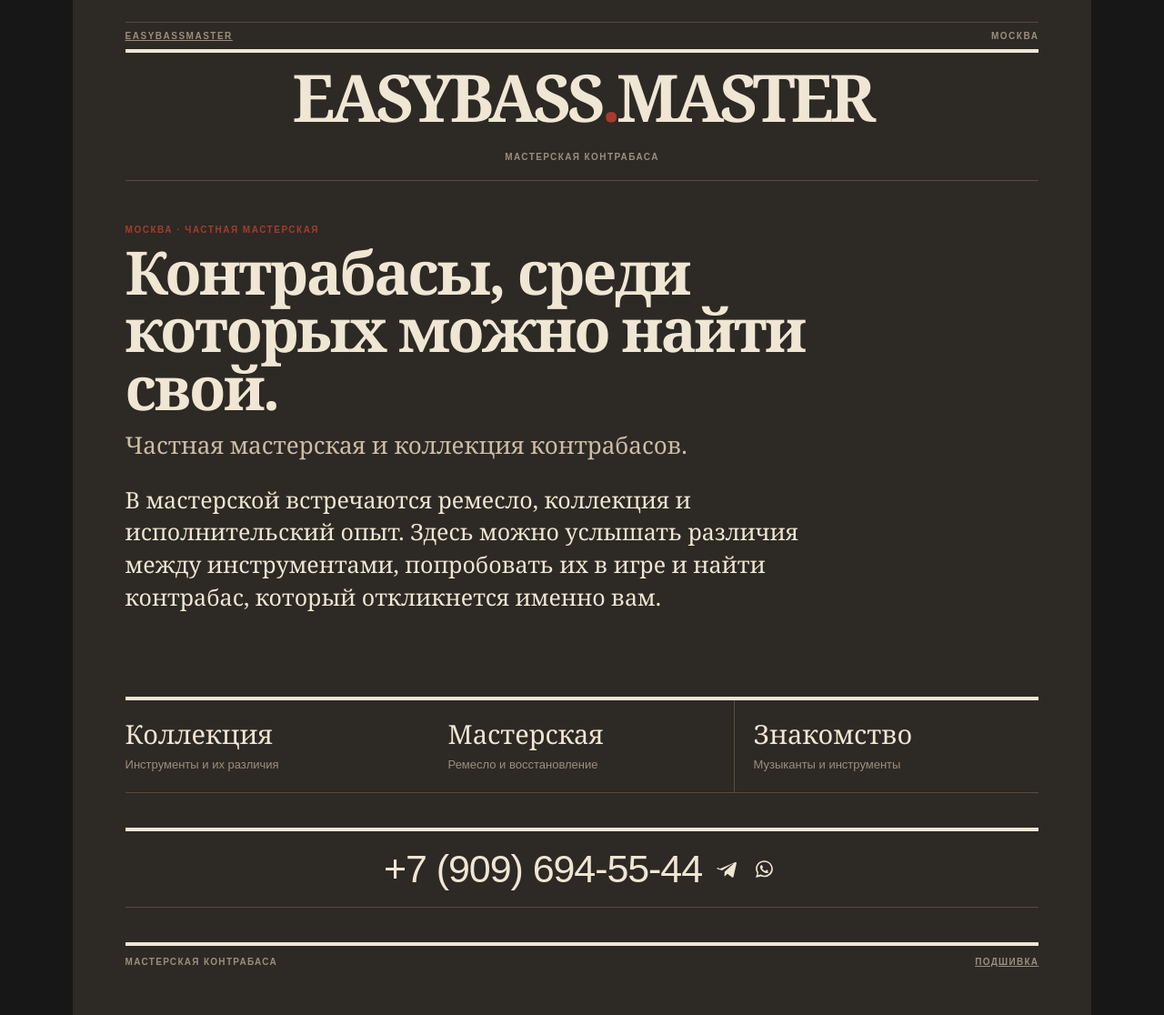
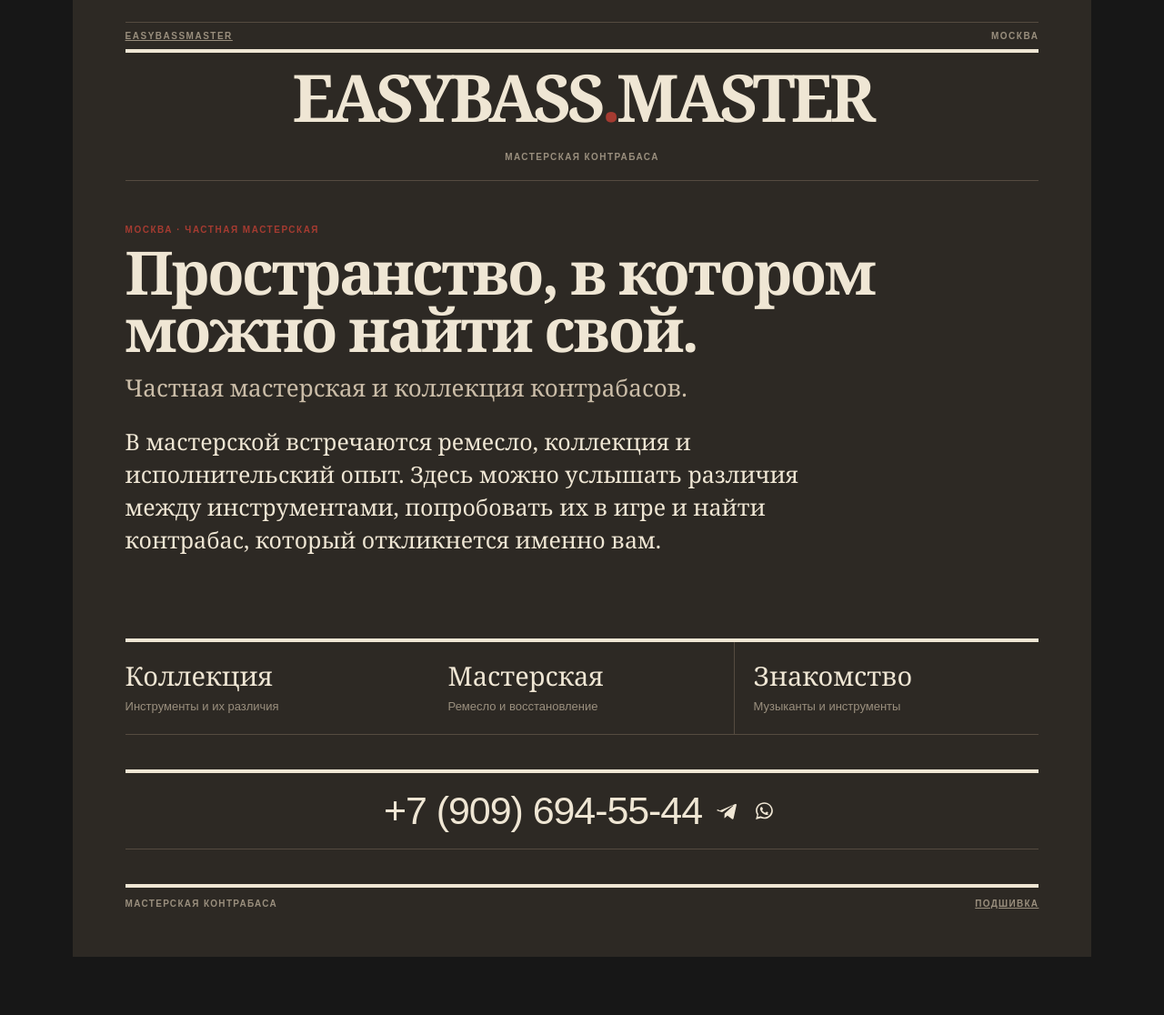
Before and after one commit to OntosLive/EasyBass.Master, a Jekyll site: the page index.html, which Jekyll copies as it is, in a window 1280 px wide. Shown: the whole page at 91% size. Built offline with Jekyll 4.4.1, drawn with Linux system fonts in a browser that asks for light colours; after the commit the page ends 1052 px from its top, so only the background shows below that.

Commit message:
Set approved workshop homepage headline

```diff
--- a/index.html
+++ b/index.html
@@ -1,4 +1,4 @@
-<!doctype html><html lang="ru"><head><meta charset="utf-8"><meta name="viewport" content="width=device-width,initial-scale=1"><title>Мастерская контрабаса · EasyBassMaster</title><meta name="description" content="Мастерская контрабаса в Москве. Частная коллекция инструментов, знакомство, настройка и реставрация."><link rel="stylesheet" href="styles.css"></head><body class="new-master"><div class="rule"></div><div class="meta"><a href="index.html">EASYBASSMASTER</a><span>МОСКВА</span></div><header class="mast"><div class="mastline"><h1>EASYBASS<span>.</span>MASTER</h1><small>Мастерская контрабаса</small></div></header><main><section class="issue master-lead"><p class="issue-kicker">МОСКВА · ЧАСТНАЯ МАСТЕРСКАЯ</p><h2>Контрабасы, среди которых можно найти свой.</h2><p class="deck">Частная мастерская и коллекция контрабасов.</p><p>В мастерской встречаются ремесло, коллекция и исполнительский опыт. Здесь можно услышать различия между инструментами, попробовать их в игре и найти контрабас, который откликнется именно вам.</p></section><nav class="master-links master-directions" aria-label="Направления мастерской"><a href="collection/">Коллекция<small>Инструменты и их различия</small></a><a href="workshop/">Мастерская<small>Ремесло и восстановление</small></a><a href="meeting/">Знакомство<small>Музыканты и инструменты</small></a></nav><section class="contact-block" aria-label="Контакт">
+<!doctype html><html lang="ru"><head><meta charset="utf-8"><meta name="viewport" content="width=device-width,initial-scale=1"><title>Мастерская контрабаса · EasyBassMaster</title><meta name="description" content="Мастерская контрабаса в Москве. Частная коллекция инструментов, знакомство, настройка и реставрация."><link rel="stylesheet" href="styles.css"></head><body class="new-master"><div class="rule"></div><div class="meta"><a href="index.html">EASYBASSMASTER</a><span>МОСКВА</span></div><header class="mast"><div class="mastline"><h1>EASYBASS<span>.</span>MASTER</h1><small>Мастерская контрабаса</small></div></header><main><section class="issue master-lead"><p class="issue-kicker">МОСКВА · ЧАСТНАЯ МАСТЕРСКАЯ</p><h2>Пространство, в котором можно найти свой.</h2><p class="deck">Частная мастерская и коллекция контрабасов.</p><p>В мастерской встречаются ремесло, коллекция и исполнительский опыт. Здесь можно услышать различия между инструментами, попробовать их в игре и найти контрабас, который откликнется именно вам.</p></section><nav class="master-links master-directions" aria-label="Направления мастерской"><a href="collection/">Коллекция<small>Инструменты и их различия</small></a><a href="workshop/">Мастерская<small>Ремесло и восстановление</small></a><a href="meeting/">Знакомство<small>Музыканты и инструменты</small></a></nav><section class="contact-block" aria-label="Контакт">
       <div class="contact">
         <a class="contact-phone" href="tel:+79096945544" aria-label="Позвонить +7 (909) 694-55-44">+7 (909) 694-55-44</a>
         <div class="contact-icons" aria-label="Мессенджеры">
```
